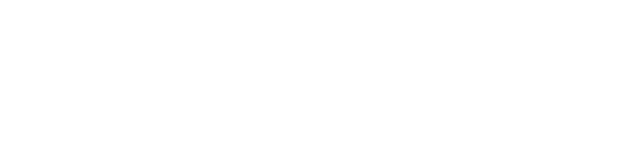
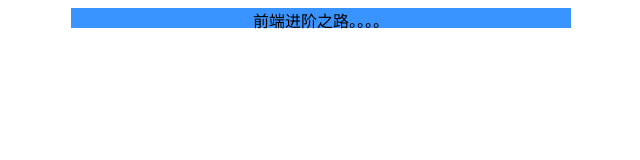
Before and after one commit to xyb12522/xyb12522.github.io, a plain HTML site: page index.html in a window 1280 px wide. Shown: the whole page, without its empty margins (187-827 px from the left). Drawn offline with Linux system fonts and the light colour scheme.

Commit message:
Update index.html

```diff
--- a/index.html
+++ b/index.html
@@ -13,12 +13,14 @@
 	    background:url("resources/images/chenpeipei.jpg") no-repeat;
 	    background-size: 100%;
 	}
+	  div{width:500px;height:20px;background:#3A94FF;position:absoulte;top:10%;left:50%;margin-left:250px;text-align:center;}
   </style>
 
  </head>
 
  <body>
-
+  <div>前端进阶之路。。。。
+   </div>
  </body>
 </html>
 <script type="text/javascript">
```
